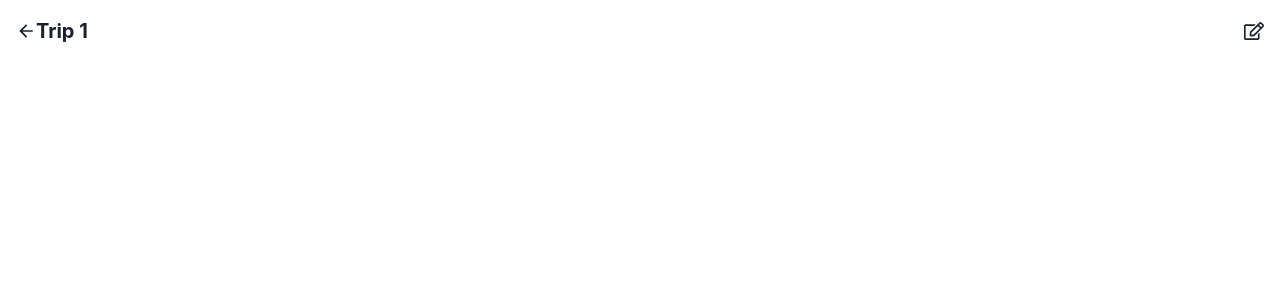
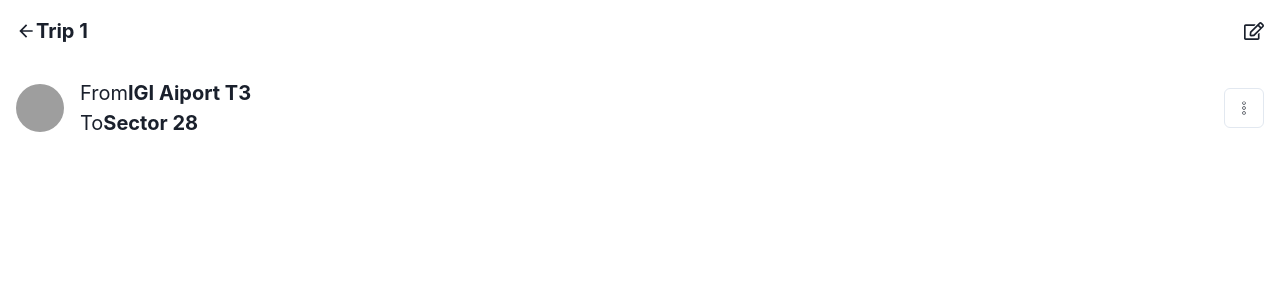
Before and after one commit to Anirudhece/corider, a React (Create React App) app: page / in a window 1280 px wide. Shown: the top 300 px of the page. Built offline with nearby package versions, Linux system fonts and the light colour scheme; grey boxes are pictures that could not be loaded.

Commit message:
hero done

```diff
--- a/src/App.tsx
+++ b/src/App.tsx
@@ -1,10 +1,12 @@
 import React from "react";
 import Nav from "./scenes/Nav";
+import Hero from './scenes/Hero';
 
 function App() {
   return (
     <>
       <Nav />
+      <Hero/>
     </>
   );
 }
--- /dev/null
+++ b/src/scenes/Hero.tsx
@@ -0,0 +1,72 @@
+"use client";
+import React from "react";
+import {
+  Box,
+  Spacer,
+  Flex,
+  Text,
+  Center,
+  Menu,
+  MenuButton,
+  IconButton,
+  MenuList,
+  MenuItem,
+  VStack,
+  Avatar,
+} from "@chakra-ui/react";
+import { CiMenuKebab, CiPhone } from "react-icons/ci";
+import { MdOutlinePeopleAlt } from "react-icons/md";
+import { BiMessageX } from "react-icons/bi";
+
+const IconDrop = () => {
+  return (
+    <>
+      <Menu>
+        <MenuButton
+          as={IconButton}
+          aria-label="Options"
+          icon={<CiMenuKebab />}
+          variant="outline"
+        />
+        <MenuList>
+          <MenuItem icon={<MdOutlinePeopleAlt />}>Member</MenuItem>
+          <MenuItem icon={<CiPhone />}>Share Number</MenuItem>
+          <MenuItem icon={<BiMessageX />}>Report</MenuItem>
+        </MenuList>
+      </Menu>
+    </>
+  );
+};
+
+const Hero: React.FC = () => {
+  return (
+    <>
+      <Box fontSize="xl" p={4}>
+        <Flex>
+          <Flex>
+            <Center>
+              <Avatar name="Ryan Florence" src="https://bit.ly/ryan-florence" />
+              <Box ml={4}>
+                {/* <VStack> */}
+                <Flex>
+                  <Text>From </Text>
+                  <Text as="b">IGI Aiport T3</Text>
+                </Flex>
+                <Flex>
+                  <Text>To </Text>
+                  <Text as="b">Sector 28</Text>
+                </Flex>
+                {/* </VStack> */}
+              </Box>
+            </Center>
+          </Flex>
+          <Spacer />
+          <Center>
+            <IconDrop />
+          </Center>
+        </Flex>
+      </Box>
+    </>
+  );
+};
+export default Hero;
```
Also changed, not shown: src/scenes/Nav.tsx (+7 -1 lines).
